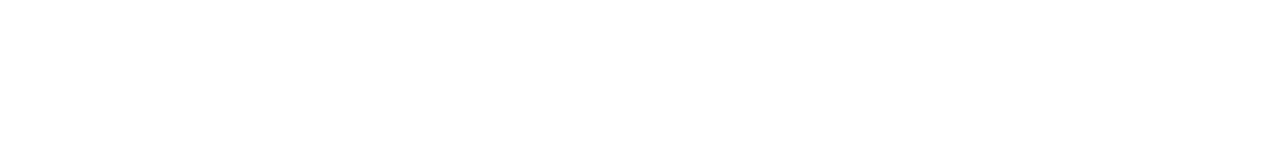
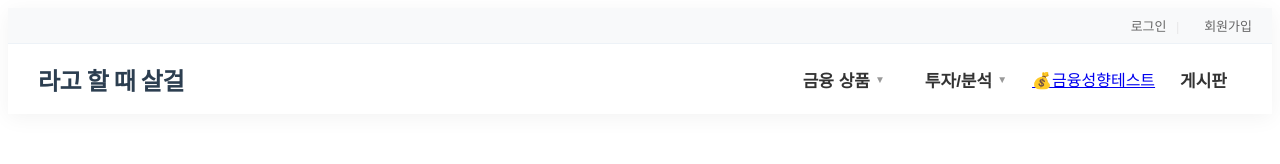
Before and after one commit to 0l70/SAMSARA, a Vue app in the folder frontend/front/: page /search in a window 1280 px wide. Before the commit this address had no page. Shown: the top 164 px of the page. Built offline with nearby package versions, Linux system fonts and the light colour scheme; no server answers.

Commit message:
Fix : 누락된 라우터 추가

```diff
--- a/frontend/front/src/App.vue
+++ b/frontend/front/src/App.vue
@@ -42,6 +42,7 @@
           <button class="nav-btn">
             투자/분석 <span class="arrow">▼</span>
           </button>
+
           <div class="dropdown-menu">
             <RouterLink :to="{ name: 'exchange' }" class="dropdown-item">
               💱 환율 계산기
@@ -54,7 +55,7 @@
             </RouterLink>
           </div>
         </div>
-
+        <RouterLink :to="{ name: 'test' }" class="nav-item">💰금융성향테스트</RouterLink>
         <RouterLink :to="{ name: 'articles' }" class="nav-item single-link">
           게시판
         </RouterLink>
--- a/frontend/front/src/router/index.js
+++ b/frontend/front/src/router/index.js
@@ -88,6 +88,17 @@ const router = createRouter({
       name: 'test',
       component: TestView
     },
+  // ▼▼▼ [유튜브 관련 라우터] ▼▼▼
+    {
+      path: '/search',
+      name: 'youtube-search',
+      component: YoutubeSearchView
+    },
+    {
+      path: '/video/:id',
+      name: 'video-detail',
+      component: VideoDetailView
+    },
   ]
 })
 
```
